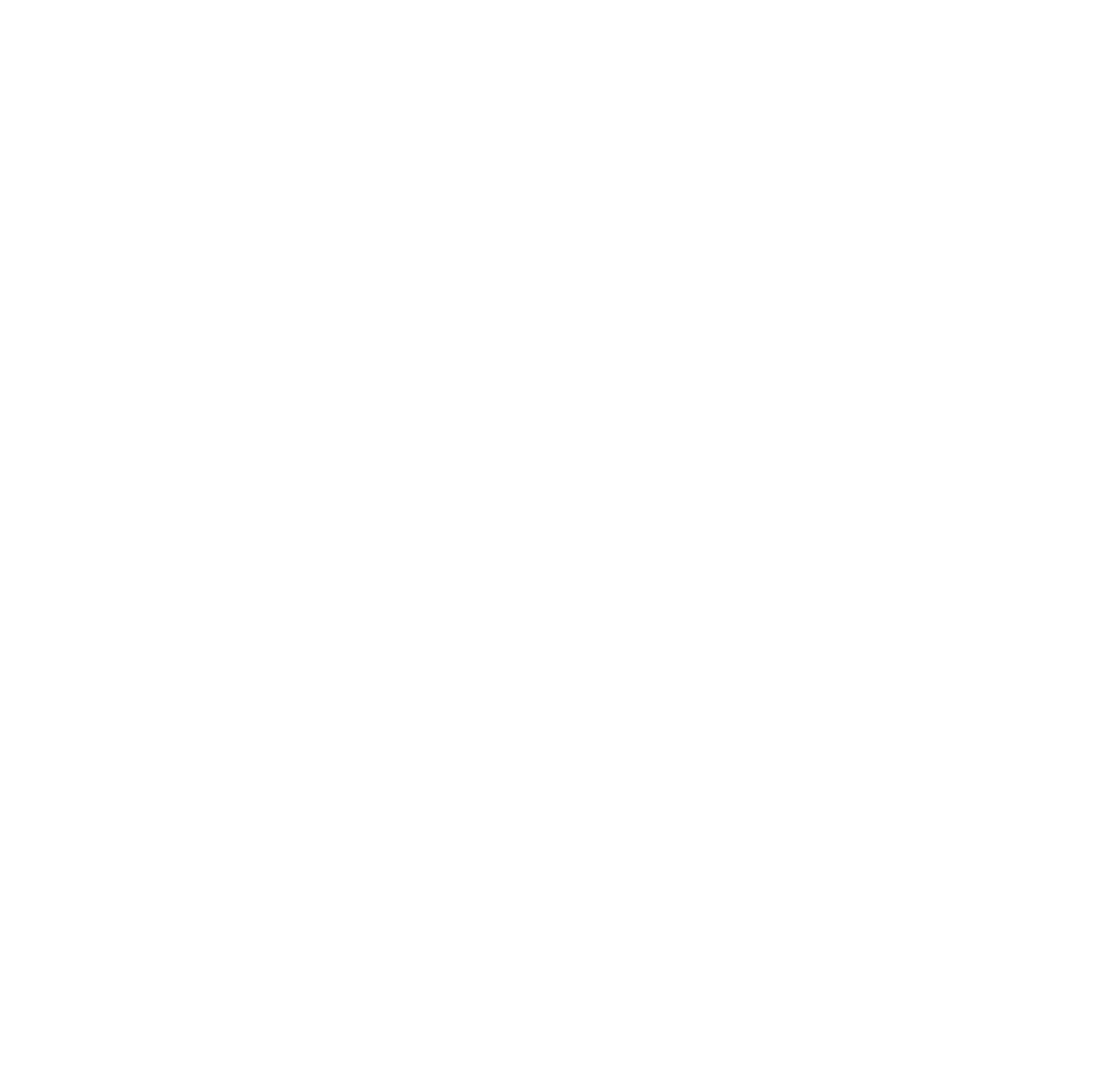
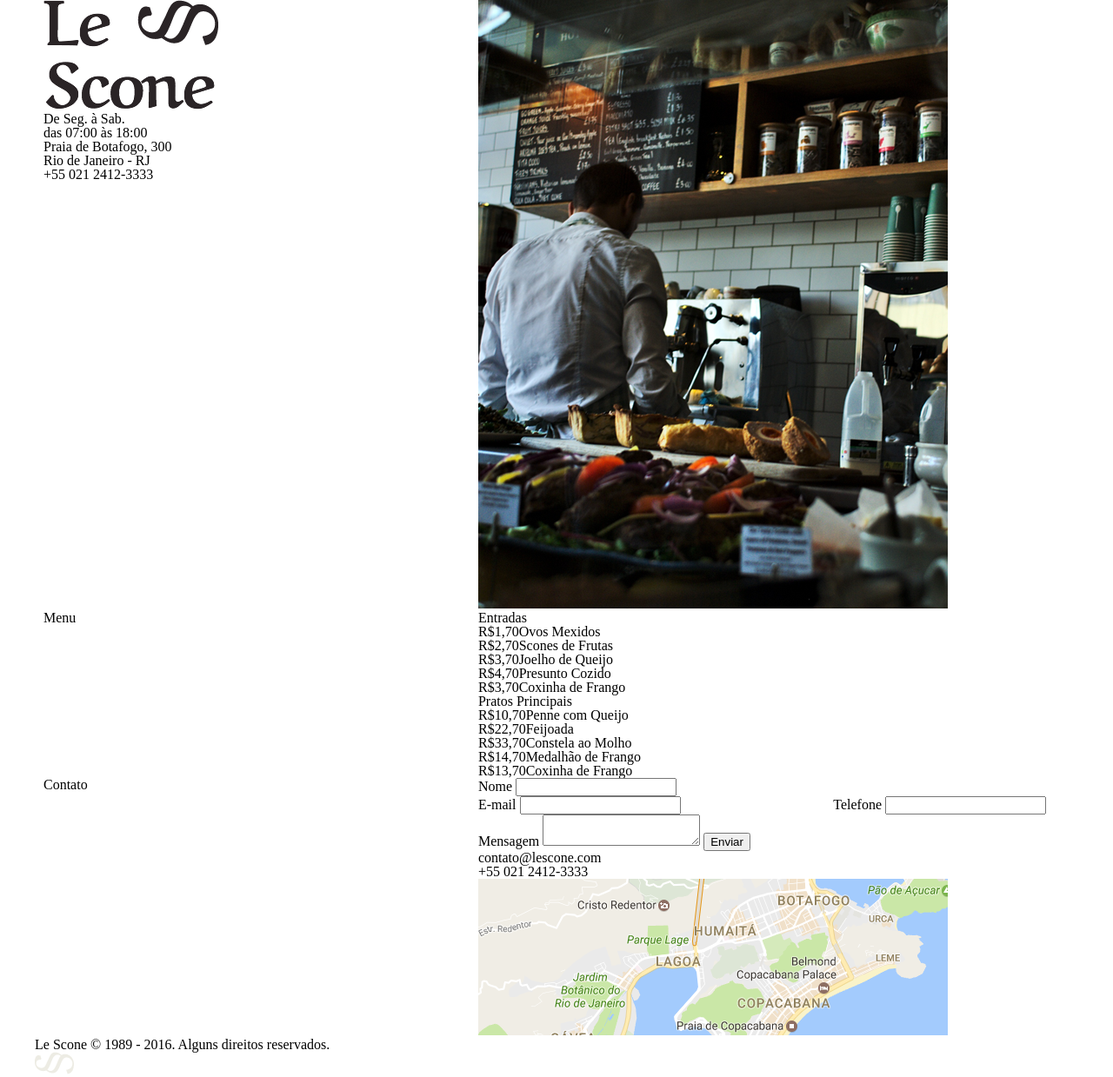
Before and after one commit to maxmaccari/lescone, a plain HTML site: page index.html in a window 1280 px wide. Shown: the whole page at 87% size. Before the commit the page ends 800 px from the top, so only its background shows below. Drawn offline with Linux system fonts and the light colour scheme; a web font is replaced by a local one.

Commit message:
Implement HTML
https://www.origamid.com/curso/css-com-sass/4-6-html

```diff
--- a/index.html
+++ b/index.html
@@ -4,9 +4,95 @@
 	<title>Le Scone</title>
 	<meta name="description" content="Le Scone - Restaurante">
   <meta name="viewport" content="width=device-width, initial-scale=1">
+  <link href="https://fonts.googleapis.com/css?family=Aref+Ruqaa|PT+Mono" rel="stylesheet">
   <link rel="stylesheet" href="css/style.css">
 </head>
 <body>
+  <main class="container intro">
+    <div class="grid-5">
+      <img src="img/lescone.png" alt="Le Scone" class="logo">
+      <div class="intro-info">
+        <p>
+          De Seg. à Sab.<span class="open"></span><br>
+          das 07:00 às 18:00
+        </p>
 
+        <p>
+          Praia de Botafogo, 300<br>
+          Rio de Janeiro - RJ
+        </p>
+      </div>
+      <p class="intro-phone">+55 021 2412-3333</p>
+    </div>
+    <div class="grid-7">
+      <img src="img/foto.png" alt="Foto de Le Scone">
+    </div>
+  </main>
+
+  <section class="container">
+    <h1 class="grid-4 title">Menu</h1>
+    <div class="grid-7 offset-1">
+      <div class="menu-item">
+        <h2>Entradas</h2>
+        <ul>
+          <li><span>R$1,70</span>Ovos Mexidos</li>
+          <li><span>R$2,70</span>Scones de Frutas</li>
+          <li><span>R$3,70</span>Joelho de Queijo</li>
+          <li><span>R$4,70</span>Presunto Cozido</li>
+          <li><span>R$3,70</span>Coxinha de Frango</li>
+        </ul>
+      </div>
+
+      <div class="menu-item">
+        <h2>Pratos Principais</h2>
+        <ul>
+          <li><span>R$10,70</span>Penne com Queijo</li>
+          <li><span>R$22,70</span>Feijoada</li>
+          <li><span>R$33,70</span>Constela ao Molho</li>
+          <li><span>R$14,70</span>Medalhão de Frango</li>
+          <li><span>R$13,70</span>Coxinha de Frango</li>
+        </ul>
+      </div>
+    </div>
+  </section>
+
+  <section class="container contact">
+    <h1 class="grid-4 title">Contato</h1>
+    <div class="grid-7 offset-1">
+      <form>
+        <label for="name">Nome</label>
+        <input type="text" id="name">
+        <div class="row">
+          <div class="grid-7">
+            <label for="email">E-mail</label>
+            <input type="text" id="email">
+          </div>
+          <div class="grid-5">
+            <label for="phone">Telefone</label>
+            <input type="text" id="phone">
+          </div>
+        </div>
+        <label for="message">Mensagem</label>
+        <textarea id="message"></textarea>
+        <input type="button" class="button" value="Enviar">
+      </form>
+      <div class="contact-info">
+        <p>contato@lescone.com</p>
+        <p>+55 021 2412-3333</p>
+      </div>
+      <a href="#" class="contact-map">
+        <img src="img/map.png" alt="Como chegar em Le Scone">
+      </a>
+    </div>
+  </section>
+
+  <footer>
+    <div class="container">
+      <p>Le Scone © 1989 - 2016. Alguns direitos reservados.</p>
+      <a href="#" target="_blank">
+        <img src="img/lescone-icone.png" alt="Le Scone Icone">
+      </a>
+    </div>
+  </footer>
 </body>
 </html>
```
